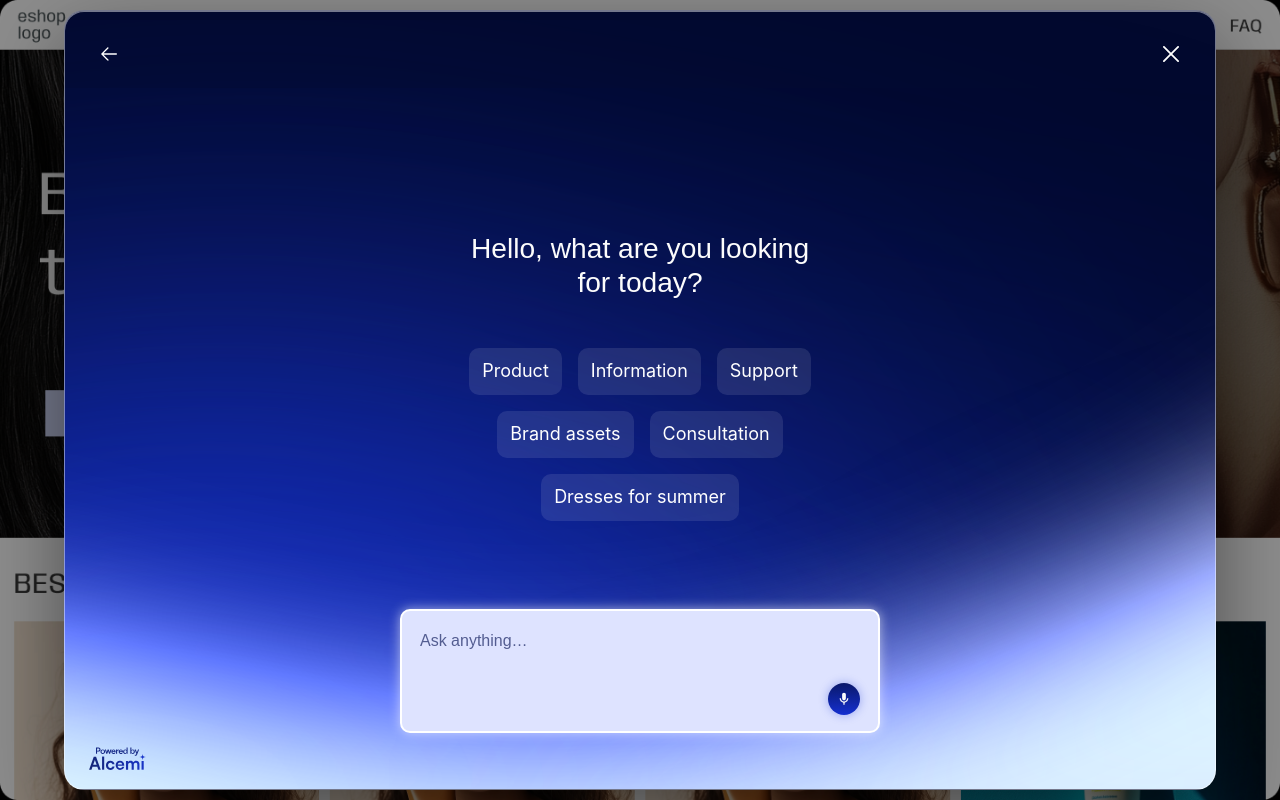
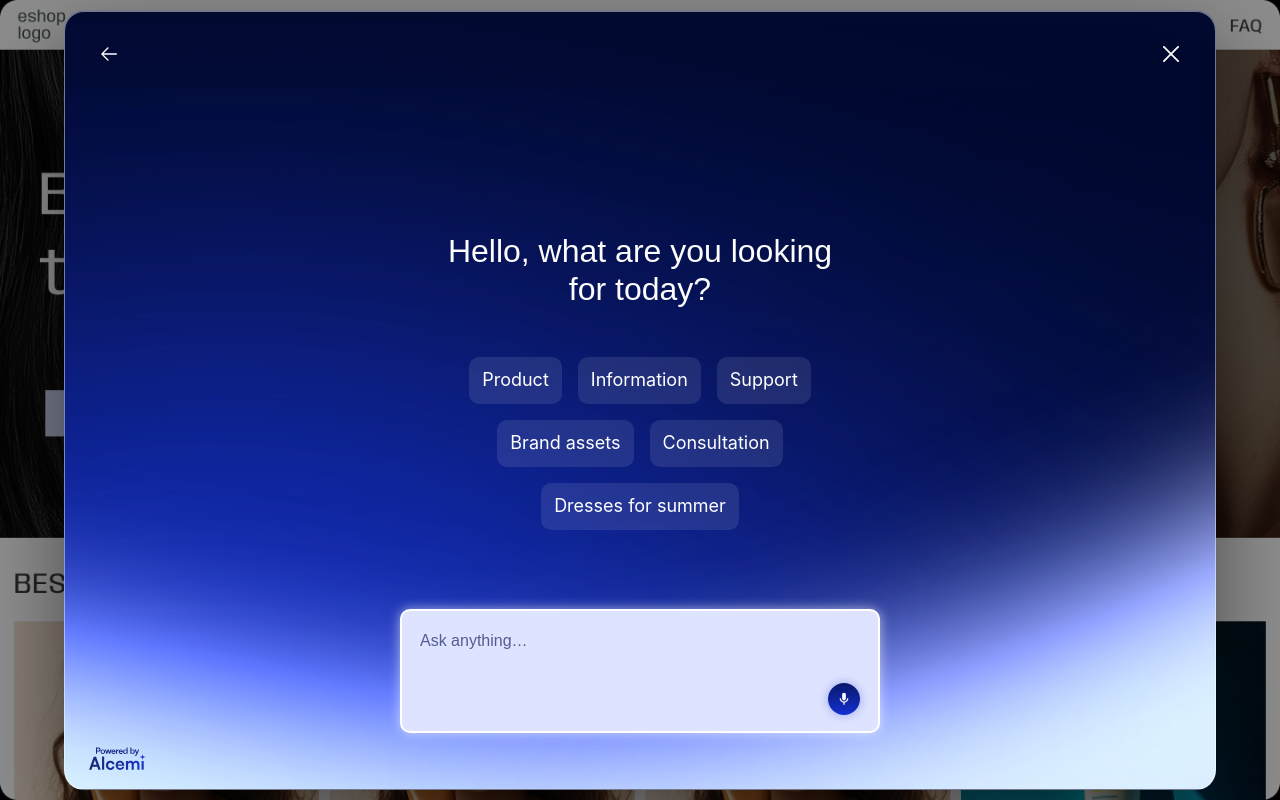
Before and after one commit to Arsenas/alcemi-ai-uzduotis, a React (Vite) app in the folder frontend/: page / in a window 1280 px wide. Both pictures are taken after a click on the button "AI powered search". Built offline with nearby package versions, Linux system fonts and the light colour scheme; a web font is replaced by a local one.

Commit message:
h1 dydzio keitimasis sutvarkytas

```diff
--- a/frontend/src/styles/modal.css
+++ b/frontend/src/styles/modal.css
@@ -188,7 +188,7 @@
   text-align: center;
   font-family: "Satoshi", sans-serif;
   font-weight: 400;
-  font-size: clamp(24px, 2.2vw, 32px);
+  font-size: 32px;
   line-height: 1.2; /* 120% */
   letter-spacing: 0;
   color: #fcfcfc;
```
